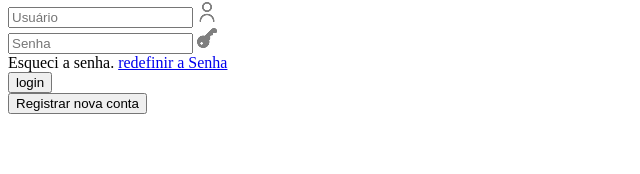
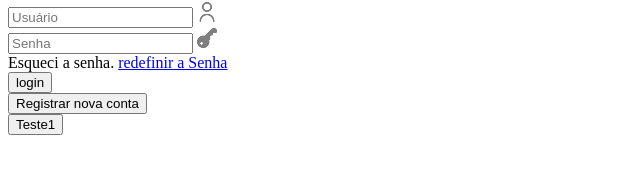
Before and after one commit to lulucria-hub/projeto-cantina-facil, a plain HTML site: page index.html in a window 1280 px wide. Shown: the part 230-404 px from the top of the page, without its empty margins (0-640 px from the left). Drawn offline with Linux system fonts and the light colour scheme.

Commit message:
Adicionando um input como teste no index.html

```diff
--- a/index.html
+++ b/index.html
@@ -36,6 +36,8 @@
                 <input type="button" value="Registrar nova conta">
             </div>
         </form>
+
+        <input type="button" value="Teste1">
     </main>
 
 </body>
```
